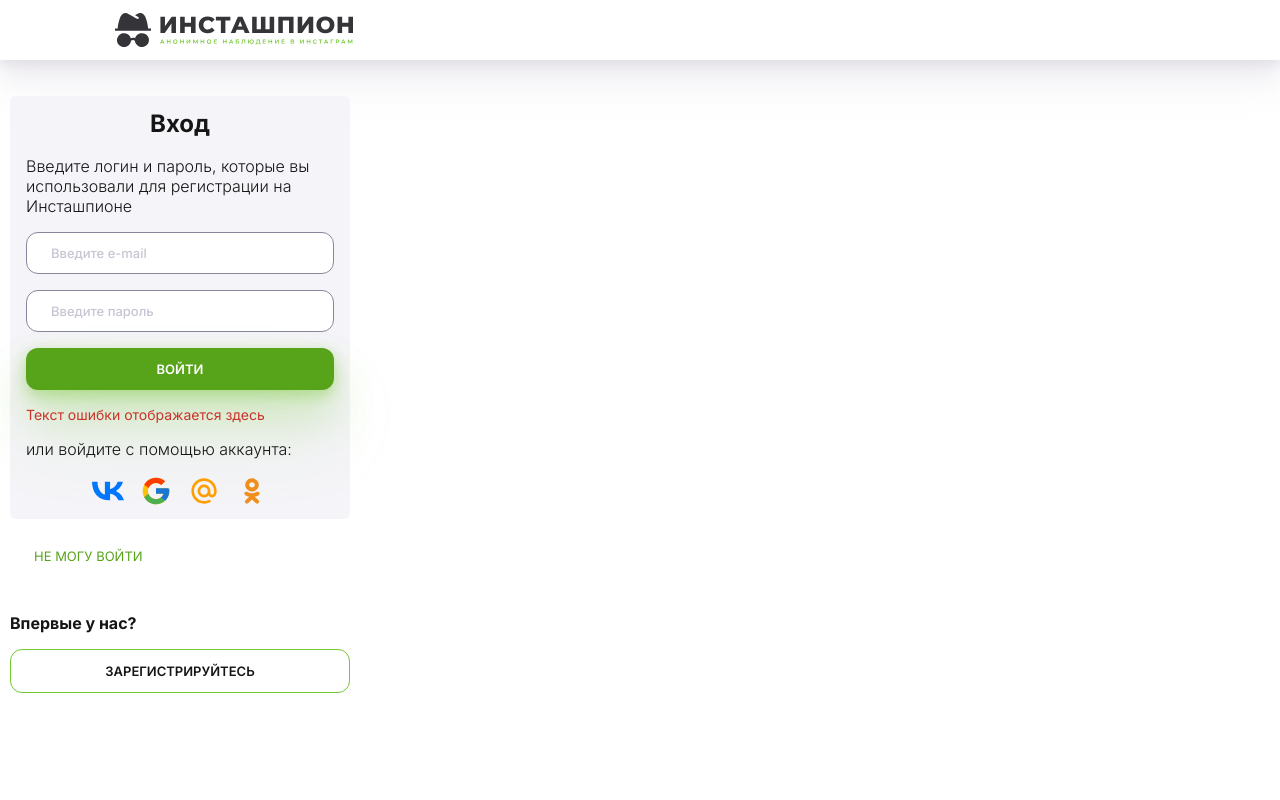
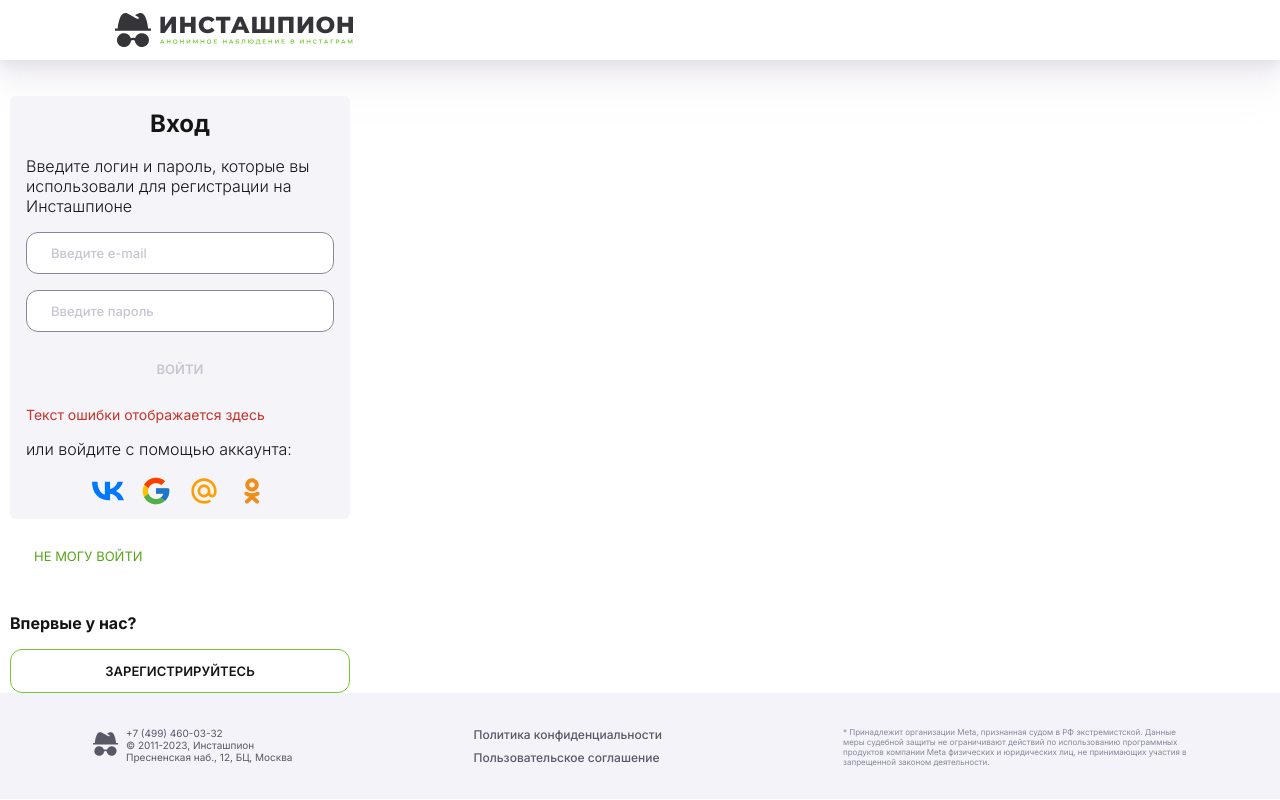
Before and after one commit to rustiskh/instaspy-new-lk, a plain HTML site: page auth-page.html in a window 1280 px wide. Drawn offline with Linux system fonts and the light colour scheme.

Commit message:
form button script (switch 'disabled') + footer

```diff
--- a/assets/components/general/footer/_footer.scss
+++ b/assets/components/general/footer/_footer.scss
@@ -0,0 +1,69 @@
+.footer {
+	background: color(footer-gray);
+
+	.container {
+		padding: 34px 10px 10px 10px;
+		display: flex;
+		flex-direction: column;
+
+		@include laptop {
+			flex-direction: row;
+			justify-content: space-between;
+		}
+	}
+
+	&__copywrite-wrapper {
+		display: flex;
+		width: fit-content;
+		margin-bottom: 24px;
+	}
+
+	.footer__logo-img {
+		margin-right: 8px;
+		svg {
+			width: 25px;
+
+			path {
+				fill: color(gray-59);
+			}
+		}
+	}
+
+	&__copywrite-text,
+	&__copywrite-link {
+		font-weight: 400;
+		font-size: 10px;
+		line-height: 12px;
+		color: color(gray-59);
+	}
+
+	&__links-wrapper {
+		display: flex;
+		align-items: start;
+		flex-direction: column;
+		width: fit-content;
+		margin-bottom: 24px;
+	}
+
+	&__link {
+		display: inline-block;
+		font-weight: 500;
+		font-size: 12px;
+		line-height: 15px;
+		color: color(gray-59);
+
+		margin-bottom: 8px;
+
+		&:last-child {
+			margin-bottom: 0;
+		}
+	}
+
+	&__disclaimer {
+		max-width: 344px;
+		font-weight: 400;
+		font-size: 8px;
+		line-height: 10px;
+		color: color(gray-88);
+	}
+}
--- a/assets/js/scripts.js
+++ b/assets/js/scripts.js
@@ -0,0 +1,21 @@
+document.addEventListener('DOMContentLoaded', () => {
+    // Убирает атрибут disabled в конпках в form
+    const forms = document.querySelectorAll('.form');
+
+    forms.forEach(form => {
+        const inputs = form.querySelectorAll('.general-input');
+        const button = form.querySelector('.button');
+        button.disabled = true;
+
+        inputs.forEach(input => {
+
+            input.addEventListener('input', () => {
+                if (inputs[0].value === '' || inputs[1].value === '') {
+                    button.disabled = true;
+                } else {
+                    button.disabled = false;
+                }
+            });
+        });
+    });
+});
--- a/assets/scss/general/_colors.scss
+++ b/assets/scss/general/_colors.scss
@@ -29,6 +29,9 @@
 	gray-f5: #f5f4f8,
 
 	white: #ffffff,
+
+	footer-gray: #f3f3f9,
+
 	green-gradient: linear-gradient(180deg, #74c733 0%, #57a41b 100%),
 );
 :root {
--- a/auth-page.html
+++ b/auth-page.html
@@ -103,6 +103,32 @@
 			</section>
 		</section>
 
+		<footer class="footer">
+			<div class="container">
+				<div class="footer__copywrite-wrapper">
+					<a href="/" class="footer__logo-wrapper">
+						<div class="footer__logo-img">
+							<svg width="36" height="34" viewBox="0 0 36 34" fill="none" xmlns="http://www.w3.org/2000/svg">
+								<path d="M36 17.6363V15.517H33.0948C32.796 12.2567 31.5972 2.84341 27.5184 0.540402C26.6292 0.035296 25.1712 -0.370909 23.2956 0.547467C22.9464 0.720545 21.8664 1.31042 20.0844 2.30298L23.2428 4.01655C23.3674 4.08417 23.4772 4.17538 23.5657 4.28491C23.6541 4.39442 23.7196 4.52007 23.7582 4.65458C23.7969 4.78908 23.808 4.92978 23.7909 5.06852C23.7738 5.20726 23.7288 5.34129 23.6586 5.46286C23.5184 5.70587 23.2858 5.88451 23.0117 5.95972C22.7376 6.03492 22.4444 6.00057 22.196 5.86419C19.6466 4.4636 12.7414 0.671193 12.492 0.547442C10.6164 -0.370933 9.15843 0.0352712 8.26918 0.540378C4.1904 2.84338 2.99163 12.2567 2.6928 15.517H0V17.6363H36Z" fill="#343439" />
+								<path d="M22.6149 21.5952C23.8444 20.6702 25.3499 20.1678 26.8993 20.1654C28.269 20.1649 29.6091 20.556 30.7559 21.2907C31.9028 22.0253 32.8067 23.072 33.3572 24.3025C33.9077 25.5331 34.081 26.8943 33.8558 28.2199C33.6306 29.5455 33.0168 30.778 32.0893 31.7669C31.1618 32.7557 29.9608 33.4581 28.6331 33.7881C27.3054 34.1182 25.9084 34.0616 24.6129 33.6254C23.3174 33.189 22.1795 32.3919 21.3382 31.3315C20.4969 30.271 19.9887 28.993 19.8756 27.6537C19.3393 27.1785 18.6385 26.9218 17.9159 26.9363C17.1935 26.9507 16.5038 27.2351 15.9877 27.7314C15.826 29.4471 15.0153 31.0412 13.7154 32.1997C12.4155 33.3582 10.7205 33.997 8.96447 33.9904C7.20837 33.9839 5.51847 33.3323 4.22762 32.1641C2.93676 30.996 2.13855 29.3958 1.99021 27.6789C1.84188 25.9621 2.35418 24.2529 3.4262 22.8882C4.49821 21.5235 6.05223 20.6021 7.78215 20.3056C9.51201 20.0091 11.2924 20.3589 12.7725 21.2861C14.2526 22.2134 15.3251 23.6508 15.7789 25.3153C16.4505 24.9948 17.1866 24.8255 17.9335 24.82C18.6803 24.8145 19.4189 24.9729 20.0954 25.2836C20.5 23.8162 21.3853 22.5201 22.6149 21.5952Z" fill="#343439" />
+							</svg>
+						</div>
+					</a>
+					<p class="footer__copywrite-text">
+						<a class="footer__copywrite-link" href="tel:+74994600332">+7 (499) 460-03-32</a> <br />
+						© 2011-2023, Инсташпион <br />
+						Пресненская наб., 12, БЦ, Москва
+					</p>
+				</div>
+				<div class="footer__links-wrapper">
+					<a href="/privacy.pdf" target="_blank" class="footer__link">Политика конфиденциальности</a>
+					<a href="/terms_instashpion.pdf" target="_blank" class="footer__link">Пользовательское соглашение</a>
+				</div>
+
+				<div class="footer__disclaimer">* Принадлежит организации Meta, признанная судом в РФ экстремистской. Данные меры судебной защиты не ограничивают действий по использованию программных продуктов компании Meta физических и юридических лиц, не принимающих участия в запрещенной законом деятельности.</div>
+			</div>
+		</footer>
+
 		<!-- <div class="buttons-example">
 			<button class="button button_shadow" style="margin-top: 20px">test</button>
 			<button disabled class="button button_shadow" style="margin-top: 20px">test</button>
```
Also changed, not shown: assets/css/styles-lk.css, assets/css/styles-lk.min.css, 2 other files.
